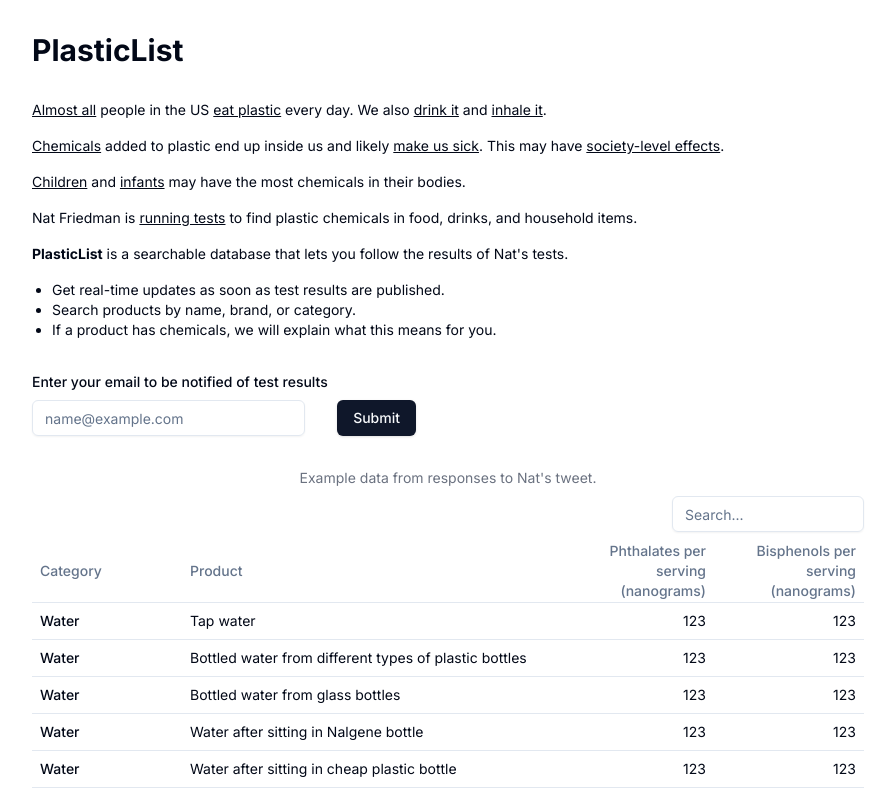
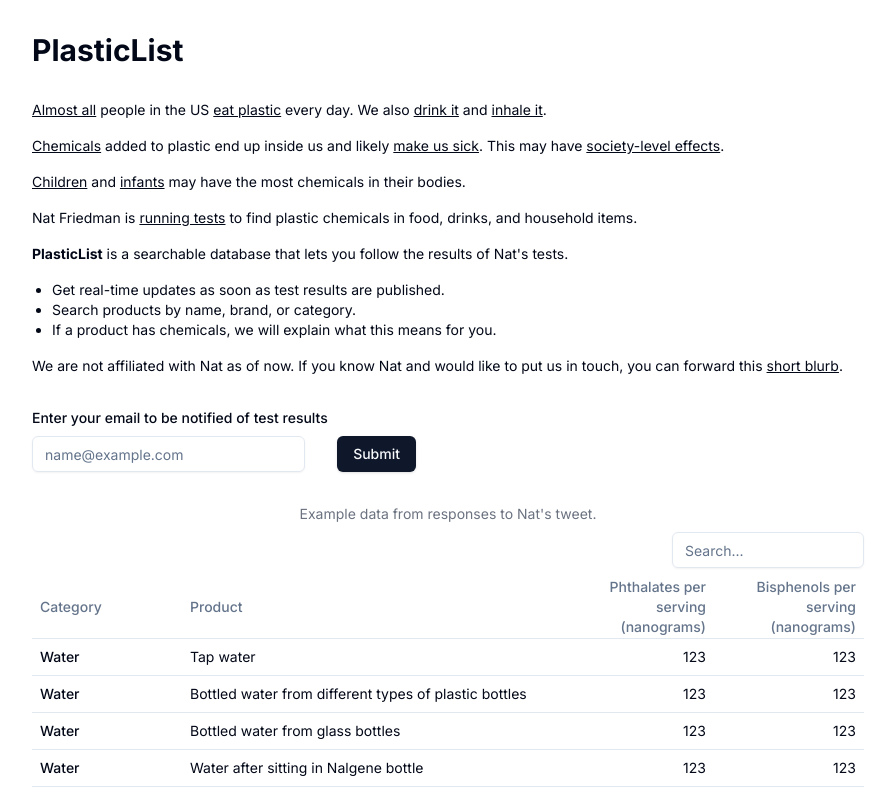
Before and after one commit to plasticlist/plasticlist-old, a Next.js app: page / in a window 1280 px wide. Shown: the top 797 px of the page, without its empty margins (192-1087 px from the left). Built offline with nearby package versions, Linux system fonts and the light colour scheme.

Commit message:
add blurb

```diff
--- a/src/components/intro-text.tsx
+++ b/src/components/intro-text.tsx
@@ -134,6 +134,17 @@
           <li>Search products by name, brand, or category.</li>
           <li>If a product has chemicals, we will explain what this means for you.</li>
         </ul>
+        <p>
+          We are not affiliated with Nat as of now. If you know Nat and would like to put us in touch, you can forward this{" "}
+          <OverlayTrigger
+            content={
+              <p>Hey Nat,<br /><br /><a href="https://plasticlist.app" className="text-blue-500">plasticlist.app</a> is building a database of your tests for plastic. They want to work with you.<br /><br />If interesting, send them an email at <a href="mailto:yaroslav@theslavant.com" className="text-blue-500">yaroslav@theslavant.com</a>.</p>
+            }
+          >
+            short blurb
+          </OverlayTrigger>
+          .
+        </p>
       </div>
     </TooltipProvider>
   )
```
